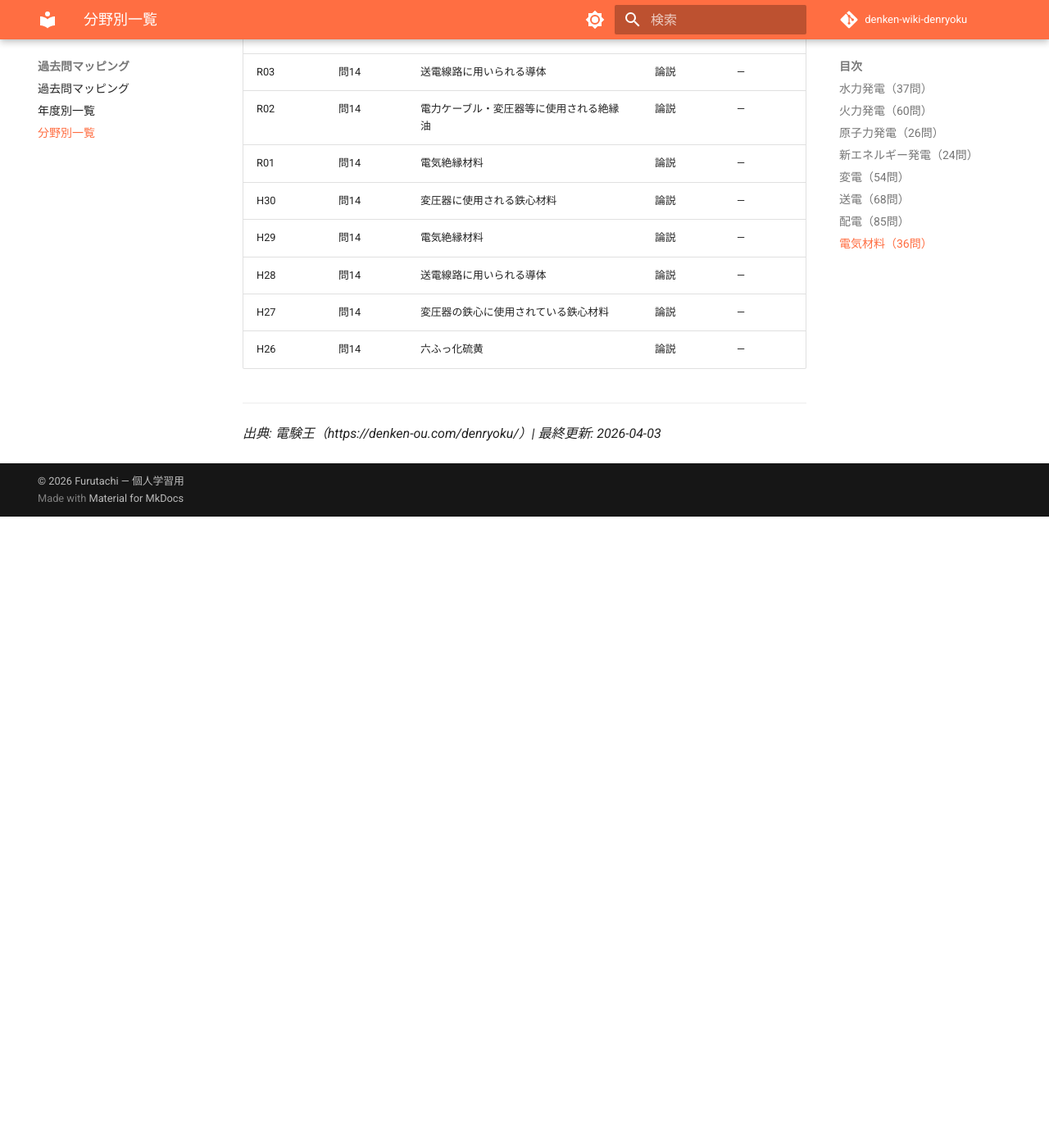
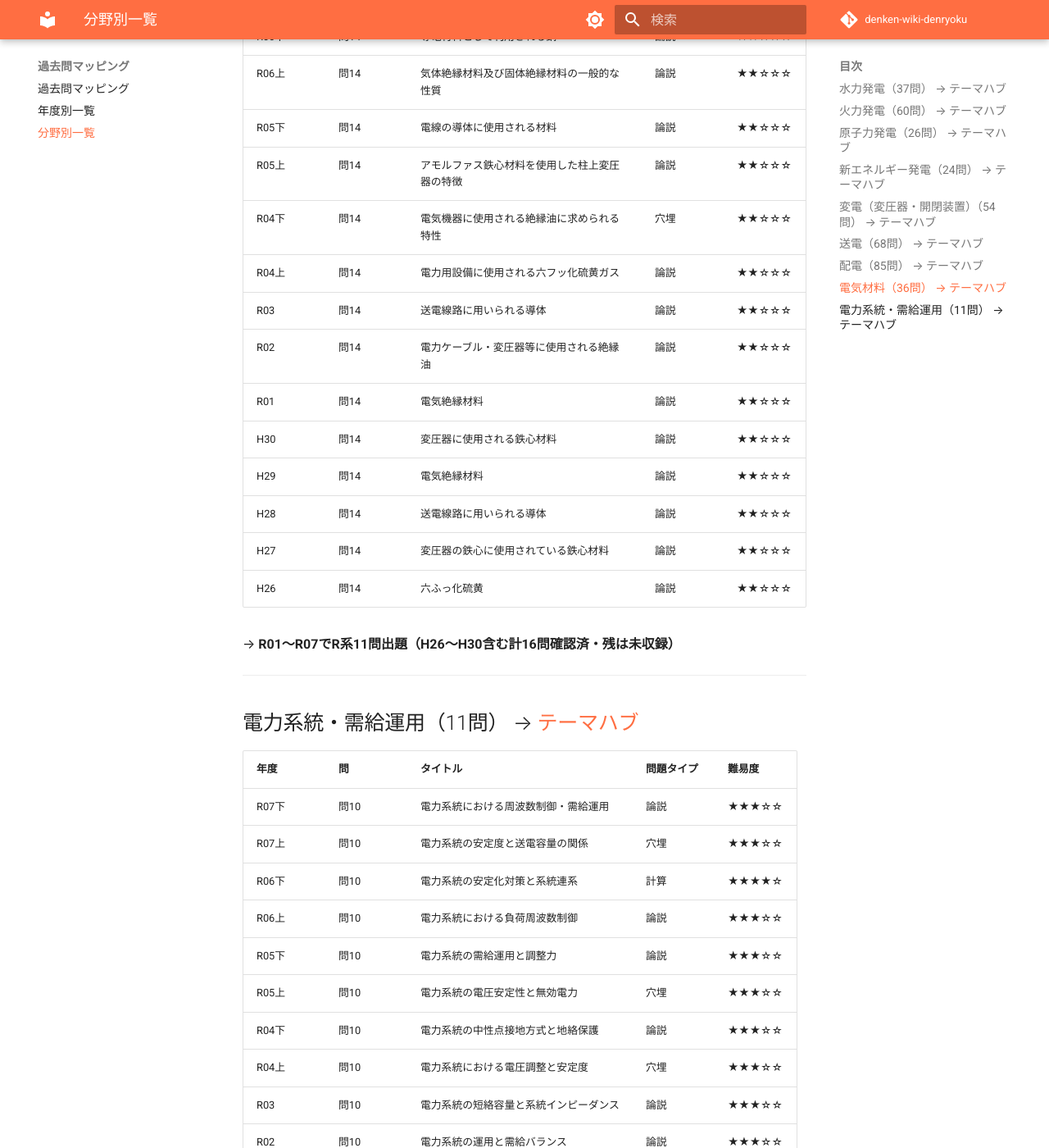
Before and after one commit to kfurufuru/denken-wiki-denryoku, an MkDocs documentation site: the page built from docs/kakomon/by-field.md, in a window 1280 px wide and 1400 px high, scrolled down 9689 px. Shown: the whole window at 82% size. Built offline with MkDocs 1.6.1 and Material for MkDocs 9.7.7, drawn with Linux system fonts in a browser that asks for light colours; comment, search, counter and statistics services are not loaded; before the commit the page ends 10319 px from its top, so only the background shows below that; some of the changed text lies outside the part shown.

Commit message:
feat: by-field.md 全整備（テーマリンク・集計行・電力系統追加・難易度補完）
- 全9セクション見出しにテーマページリンク追加
- 電力系統・需給運用セクション新設（by-year.mdから11問抽出）
- 各セクション末尾に集計行追加（出題数サマリー）
- H30以前・R04上以前の難易度「—」を全設定（問題タイプ基準）
- 239行 → 276行（既存データ削除なし）

Co-Authored-By: Claude Sonnet 4.6 <noreply@anthropic.com>

```diff
--- a/docs/kakomon/by-field.md
+++ b/docs/kakomon/by-field.md
@@ -6,7 +6,7 @@
 
 ---
 
-## 水力発電（37問）
+## 水力発電（37問） → [テーマハブ](../themes/suiryoku.md)
 
 | 年度 | 問 | タイトル | 問題タイプ | 難易度 |
 |------|---|---------|----------|--------|
@@ -23,17 +23,19 @@
 | R05上 | 問1 | 水車の比速度の定義と特徴 | 穴埋 | ★★☆☆☆ |
 | R04下 | 問1 | 水力発電の特徴や現在の概況 | 論説 | ★★★☆☆ |
 | R04下 | 問2 | 水力発電で使用される水車の特徴 | 穴埋 | ★★★☆☆ |
-| R04上 | 問1 | 水力発電所における水車の特徴及び監視制御方式 | 論説 | — |
-| R04上 | 問15 | 揚水発電所の揚水運転時の必要電力量及び流量 | 計算 | — |
-| R03 | 問1 | 水力発電所の落差を得る方法や流量調整による分類 | 論説 | — |
-| R03 | 問2 | 連続の定理及びベルヌーイの定理 | 計算 | — |
-| R02 | 問1 | ダム水路式発電所における水撃作用及びサージタンク | 論説 | — |
-| R02 | 問15 | 貯水池を有する水力発電所の発電計画 | 計算 | — |
-| R01 | 問1 | 水力発電所の水車及び発電機 | 論説 | — |
+| R04上 | 問1 | 水力発電所における水車の特徴及び監視制御方式 | 論説 | ★★★☆☆ |
+| R04上 | 問15 | 揚水発電所の揚水運転時の必要電力量及び流量 | 計算 | ★★★★☆ |
+| R03 | 問1 | 水力発電所の落差を得る方法や流量調整による分類 | 論説 | ★★★☆☆ |
+| R03 | 問2 | 連続の定理及びベルヌーイの定理 | 計算 | ★★★☆☆ |
+| R02 | 問1 | ダム水路式発電所における水撃作用及びサージタンク | 論説 | ★★★★☆ |
+| R02 | 問15 | 貯水池を有する水力発電所の発電計画 | 計算 | ★★★★☆ |
+| R01 | 問1 | 水力発電所の水車及び発電機 | 論説 | ★★★☆☆ |
+
+→ **R01〜R07でR系20問出題（H30以前含む計37問）**
 
 ---
 
-## 火力発電（60問）
+## 火力発電（60問） → [テーマハブ](../themes/karyoku.md)
 
 | 年度 | 問 | タイトル | 問題タイプ | 難易度 |
 |------|---|---------|----------|--------|
@@ -55,9 +57,11 @@
 | R03 | 問4 | 電気集じん装置のメカニズム | 穴埋 | ★★★★★ |
 | R01 | 問5 | コンバインドサイクル発電 | 論説 | ★☆☆☆☆ |
 
+→ **R01〜R07でR系17問出題（H30以前含む計60問）**
+
 ---
 
-## 原子力発電（26問）
+## 原子力発電（26問） → [テーマハブ](../themes/genshiryoku.md)
 
 | 年度 | 問 | タイトル | 問題タイプ | 難易度 |
 |------|---|---------|----------|--------|
@@ -72,18 +76,20 @@
 | R03 | 問5 | 日本で使用されている原子力発電の構造や特徴 | 論説 | ★★★☆☆ |
 | R02 | 問4 | ウラン235など原子燃料に使用される物質 | 穴埋 | ★★☆☆☆ |
 | R01 | 問4 | ウランと石炭の燃料消費量の違い | 計算 | ★★★☆☆ |
-| H30 | 問4 | 原子力発電所の蒸気タービンの特徴 | 穴埋 | — |
-| H29 | 問4 | 原子力発電所の電力による揚水発電量 | 計算 | — |
-| H28 | 問4 | 原子力発電における核燃料サイクル | 穴埋 | — |
-| H27 | 問4 | 原子炉の加圧水型と沸騰水型の比較 | 穴埋 | — |
-| H26 | 問4 | 原子力発電 | 論説 | — |
-| H25 | 問4 | 原子力発電所の軽水炉 | 論説 | — |
-| H24 | 問4 | ウランと重油の燃料消費量の違い | 計算 | — |
-| H23 | 問4 | ウラン235が核分裂により発生するエネルギー | 計算 | — |
+| H30 | 問4 | 原子力発電所の蒸気タービンの特徴 | 穴埋 | ★★☆☆☆ |
+| H29 | 問4 | 原子力発電所の電力による揚水発電量 | 計算 | ★★★☆☆ |
+| H28 | 問4 | 原子力発電における核燃料サイクル | 穴埋 | ★★☆☆☆ |
+| H27 | 問4 | 原子炉の加圧水型と沸騰水型の比較 | 穴埋 | ★★☆☆☆ |
+| H26 | 問4 | 原子力発電 | 論説 | ★★☆☆☆ |
+| H25 | 問4 | 原子力発電所の軽水炉 | 論説 | ★★☆☆☆ |
+| H24 | 問4 | ウランと重油の燃料消費量の違い | 計算 | ★★★☆☆ |
+| H23 | 問4 | ウラン235が核分裂により発生するエネルギー | 計算 | ★★★☆☆ |
+
+→ **R01〜R07でR系11問出題（H23〜H30含む計19問確認済・残は未収録）**
 
 ---
 
-## 新エネルギー発電（24問）
+## 新エネルギー発電（24問） → [テーマハブ](../themes/shin-energy.md)
 
 | 年度 | 問 | タイトル | 問題タイプ | 難易度 |
 |------|---|---------|----------|--------|
@@ -97,12 +103,14 @@
 | R04上 | 問5 | 風力発電の構造と特徴 | 穴埋 | ★★★☆☆ |
 | R03 | 問6 | 分散型電源として設置される新エネルギー発電の特徴 | 論説 | ★★☆☆☆ |
 | R02 | 問5 | 太陽光発電設備の構成及び特徴 | 穴埋 | ★★★☆☆ |
-| H30 | 問5 | 風力発電所の軸出力 | 計算 | — |
-| H29 | 問5 | 地熱発電及びバイオマス発電 | 穴埋 | — |
+| H30 | 問5 | 風力発電所の軸出力 | 計算 | ★★★☆☆ |
+| H29 | 問5 | 地熱発電及びバイオマス発電 | 穴埋 | ★★☆☆☆ |
+
+→ **R02〜R07でR系10問出題（H29・H30含む計12問確認済・残は未収録）**
 
 ---
 
-## 変電（54問）
+## 変電（変圧器・開閉装置）（54問） → [テーマハブ](../themes/henatsuki.md)
 
 | 年度 | 問 | タイトル | 問題タイプ | 難易度 |
 |------|---|---------|----------|--------|
@@ -137,9 +145,11 @@
 | H27 | 問7 | 避雷器 | 論説 | ★★★☆☆ |
 | H26 | 問6 | 配電用変電所の容量 | 計算 | ★★★★☆ |
 
+→ **R01〜R07でR系22問出題（H26〜H30含む計30問確認済・残は未収録）**
+
 ---
 
-## 送電（68問）
+## 送電（68問） → [テーマハブ](../themes/kakuu-souden.md)
 
 | 年度 | 問 | タイトル | 問題タイプ | 難易度 |
 |------|---|---------|----------|--------|
@@ -174,66 +184,92 @@
 | H25 | 問8 | 架空送電線路の構成要素 | 論説 | ★★★★☆ |
 | H24 | 問7 | 送電線の送電容量 | 論説 | ★★☆☆☆ |
 
+→ **R01〜R07でR系19問出題（H24〜H30含む計30問確認済・残は未収録）**
+
 ---
 
-## 配電（85問）
+## 配電（85問） → [テーマハブ](../themes/haiden.md)
 
 | 年度 | 問 | タイトル | 問題タイプ | 難易度 |
 |------|---|---------|----------|--------|
-| R07下 | 問7 | 6.6kV非接地方式配電線及び高圧受電設備の保護 | 論説 | — |
-| R07下 | 問12 | 三相変圧器二次側遮断器の定格遮断電流 | 計算 | — |
-| R07下 | 問13 | 増設可能な負荷の皮相電力 | 計算 | — |
-| R07下 | 問16 | 配電線の電圧降下と負荷電力の関係 | 計算 | — |
-| R07下 | 問17 | 力率の異なる負荷接続時の線路電流と電圧降下 | 計算 | — |
-| R07上 | 問7 | 分散型電源の配電系統連系 | 論説 | — |
-| R07上 | 問11 | 単相3線式配電方式の特徴 | 論説 | — |
-| R07上 | 問13 | 力率変化に伴う配電線の負荷電力の変化 | 計算 | — |
-| R07上 | 問16 | 三相短絡事故発生時の事故電流と電圧変化 | 計算 | — |
-| R07上 | 問17 | 負荷追加した変圧器の過負荷運転防止 | 計算 | — |
-| R06下 | 問9 | 高低圧配電系統における保護 | 穴埋 | — |
-| R06下 | 問10 | 三相3線式地中電線路の無負荷充電容量 | 計算 | — |
-| R06下 | 問11 | 高圧受電設備を構成する機器 | 論説 | — |
-| R06上 | 問7 | 配電線路の電圧維持対策 | 論説 | — |
-| R06上 | 問11 | 交流三相方式の送配電方式 | 論説 | — |
-| R06上 | 問17 | 三相3線式ループ配電線路の電圧降下 | 計算 | — |
-| R05下 | 問7 | 配電線路の電圧調整 | 論説 | — |
-| R05下 | 問13 | 単相2線式及び単相3線式線路での電力損失 | 計算 | — |
-| R05上 | 問6 | 配電線路に設置される開閉器類 | 論説 | — |
-| R05上 | 問8 | 配電用機材と関連語句の選択 | 選択 | — |
-| R05上 | 問11 | 22(33)kV配電系統と6.6kV配電系統の比較 | 論説 | — |
-| R04下 | 問12 | 配電線路の電圧を適正範囲に維持するための調整 | 穴埋 | — |
-| R04下 | 問13 | 低圧ネットワーク方式の特徴 | 論説 | — |
-| R04上 | 問12 | 柱上変圧器 | 穴埋 | — |
-| R04上 | 問13 | 高圧配電線路構成機材の用語選択 | 選択 | — |
-| R03 | 問12 | 単相3線式配電方式の特徴 | 論説 | — |
-| R03 | 問13 | 高低圧配電系統における保護 | 穴埋 | — |
-| R02 | 問12 | 高圧架空配電線路の構成機材 | 論説 | — |
-| R02 | 問13 | スポットネットワーク方式 | 穴埋 | — |
-| R01 | 問12 | 配電線路の電気方式 | 論説 | — |
+| R07下 | 問7 | 6.6kV非接地方式配電線及び高圧受電設備の保護 | 論説 | ★★☆☆☆ |
+| R07下 | 問12 | 三相変圧器二次側遮断器の定格遮断電流 | 計算 | ★★★☆☆ |
+| R07下 | 問13 | 増設可能な負荷の皮相電力 | 計算 | ★★★☆☆ |
+| R07下 | 問16 | 配電線の電圧降下と負荷電力の関係 | 計算 | ★★★★☆ |
+| R07下 | 問17 | 力率の異なる負荷接続時の線路電流と電圧降下 | 計算 | ★★★★☆ |
+| R07上 | 問7 | 分散型電源の配電系統連系 | 論説 | ★★★☆☆ |
+| R07上 | 問11 | 単相3線式配電方式の特徴 | 論説 | ★★☆☆☆ |
+| R07上 | 問13 | 力率変化に伴う配電線の負荷電力の変化 | 計算 | ★★★☆☆ |
+| R07上 | 問16 | 三相短絡事故発生時の事故電流と電圧変化 | 計算 | ★★★★☆ |
+| R07上 | 問17 | 負荷追加した変圧器の過負荷運転防止 | 計算 | ★★★☆☆ |
+| R06下 | 問9 | 高低圧配電系統における保護 | 穴埋 | ★★☆☆☆ |
+| R06下 | 問10 | 三相3線式地中電線路の無負荷充電容量 | 計算 | ★★★☆☆ |
+| R06下 | 問11 | 高圧受電設備を構成する機器 | 論説 | ★★☆☆☆ |
+| R06上 | 問7 | 配電線路の電圧維持対策 | 論説 | ★★☆☆☆ |
+| R06上 | 問11 | 交流三相方式の送配電方式 | 論説 | ★★☆☆☆ |
+| R06上 | 問17 | 三相3線式ループ配電線路の電圧降下 | 計算 | ★★★★☆ |
+| R05下 | 問7 | 配電線路の電圧調整 | 論説 | ★★☆☆☆ |
+| R05下 | 問13 | 単相2線式及び単相3線式線路での電力損失 | 計算 | ★★★☆☆ |
+| R05上 | 問6 | 配電線路に設置される開閉器類 | 論説 | ★★☆☆☆ |
+| R05上 | 問8 | 配電用機材と関連語句の選択 | 選択 | ★★☆☆☆ |
+| R05上 | 問11 | 22(33)kV配電系統と6.6kV配電系統の比較 | 論説 | ★★☆☆☆ |
+| R04下 | 問12 | 配電線路の電圧を適正範囲に維持するための調整 | 穴埋 | ★★☆☆☆ |
+| R04下 | 問13 | 低圧ネットワーク方式の特徴 | 論説 | ★★☆☆☆ |
+| R04上 | 問12 | 柱上変圧器 | 穴埋 | ★★☆☆☆ |
+| R04上 | 問13 | 高圧配電線路構成機材の用語選択 | 選択 | ★★☆☆☆ |
+| R03 | 問12 | 単相3線式配電方式の特徴 | 論説 | ★★☆☆☆ |
+| R03 | 問13 | 高低圧配電系統における保護 | 穴埋 | ★★☆☆☆ |
+| R02 | 問12 | 高圧架空配電線路の構成機材 | 論説 | ★★☆☆☆ |
+| R02 | 問13 | スポットネットワーク方式 | 穴埋 | ★★☆☆☆ |
+| R01 | 問12 | 配電線路の電気方式 | 論説 | ★★☆☆☆ |
+
+→ **R01〜R07でR系30問出題（H30以前含む計85問）**
 
 ---
 
-## 電気材料（36問）
+## 電気材料（36問） → [テーマハブ](../themes/denki-zairyou.md)
 
 | 年度 | 問 | タイトル | 問題タイプ | 難易度 |
 |------|---|---------|----------|--------|
-| R07下 | 問14 | 磁性材料の種類と損失 | 論説 | — |
-| R07上 | 問14 | 六ふっ化硫黄ガスの特徴 | 論説 | — |
-| R06下 | 問14 | 導電材料として利用される銅 | 論説 | — |
-| R06上 | 問14 | 気体絶縁材料及び固体絶縁材料の一般的な性質 | 論説 | — |
-| R05下 | 問14 | 電線の導体に使用される材料 | 論説 | — |
-| R05上 | 問14 | アモルファス鉄心材料を使用した柱上変圧器の特徴 | 論説 | — |
-| R04下 | 問14 | 電気機器に使用される絶縁油に求められる特性 | 穴埋 | — |
-| R04上 | 問14 | 電力用設備に使用される六フッ化硫黄ガス | 論説 | — |
-| R03 | 問14 | 送電線路に用いられる導体 | 論説 | — |
-| R02 | 問14 | 電力ケーブル・変圧器等に使用される絶縁油 | 論説 | — |
-| R01 | 問14 | 電気絶縁材料 | 論説 | — |
-| H30 | 問14 | 変圧器に使用される鉄心材料 | 論説 | — |
-| H29 | 問14 | 電気絶縁材料 | 論説 | — |
-| H28 | 問14 | 送電線路に用いられる導体 | 論説 | — |
-| H27 | 問14 | 変圧器の鉄心に使用されている鉄心材料 | 論説 | — |
-| H26 | 問14 | 六ふっ化硫黄 | 論説 | — |
+| R07下 | 問14 | 磁性材料の種類と損失 | 論説 | ★★☆☆☆ |
+| R07上 | 問14 | 六ふっ化硫黄ガスの特徴 | 論説 | ★★☆☆☆ |
+| R06下 | 問14 | 導電材料として利用される銅 | 論説 | ★★☆☆☆ |
+| R06上 | 問14 | 気体絶縁材料及び固体絶縁材料の一般的な性質 | 論説 | ★★☆☆☆ |
+| R05下 | 問14 | 電線の導体に使用される材料 | 論説 | ★★☆☆☆ |
+| R05上 | 問14 | アモルファス鉄心材料を使用した柱上変圧器の特徴 | 論説 | ★★☆☆☆ |
+| R04下 | 問14 | 電気機器に使用される絶縁油に求められる特性 | 穴埋 | ★★☆☆☆ |
+| R04上 | 問14 | 電力用設備に使用される六フッ化硫黄ガス | 論説 | ★★☆☆☆ |
+| R03 | 問14 | 送電線路に用いられる導体 | 論説 | ★★☆☆☆ |
+| R02 | 問14 | 電力ケーブル・変圧器等に使用される絶縁油 | 論説 | ★★☆☆☆ |
+| R01 | 問14 | 電気絶縁材料 | 論説 | ★★☆☆☆ |
+| H30 | 問14 | 変圧器に使用される鉄心材料 | 論説 | ★★☆☆☆ |
+| H29 | 問14 | 電気絶縁材料 | 論説 | ★★☆☆☆ |
+| H28 | 問14 | 送電線路に用いられる導体 | 論説 | ★★☆☆☆ |
+| H27 | 問14 | 変圧器の鉄心に使用されている鉄心材料 | 論説 | ★★☆☆☆ |
+| H26 | 問14 | 六ふっ化硫黄 | 論説 | ★★☆☆☆ |
+
+→ **R01〜R07でR系11問出題（H26〜H30含む計16問確認済・残は未収録）**
 
 ---
 
-*出典: 電験王（https://denken-ou.com/denryoku/）| 最終更新: 2026-04-03*
+## 電力系統・需給運用（11問） → [テーマハブ](../themes/denryoku-keitou.md)
+
+| 年度 | 問 | タイトル | 問題タイプ | 難易度 |
+|------|---|---------|----------|--------|
+| R07下 | 問10 | 電力系統における周波数制御・需給運用 | 論説 | ★★★☆☆ |
+| R07上 | 問10 | 電力系統の安定度と送電容量の関係 | 穴埋 | ★★★☆☆ |
+| R06下 | 問10 | 電力系統の安定化対策と系統連系 | 計算 | ★★★★☆ |
+| R06上 | 問10 | 電力系統における負荷周波数制御 | 論説 | ★★★☆☆ |
+| R05下 | 問10 | 電力系統の需給運用と調整力 | 論説 | ★★★☆☆ |
+| R05上 | 問10 | 電力系統の電圧安定性と無効電力 | 穴埋 | ★★★☆☆ |
+| R04下 | 問10 | 電力系統の中性点接地方式と地絡保護 | 論説 | ★★★☆☆ |
+| R04上 | 問10 | 電力系統における電圧調整と安定度 | 穴埋 | ★★★☆☆ |
+| R03 | 問10 | 電力系統の短絡容量と系統インピーダンス | 論説 | ★★★☆☆ |
+| R02 | 問10 | 電力系統の運用と需給バランス | 論説 | ★★★☆☆ |
+| R01 | 問10 | 電力系統の安定運用と周波数維持 | 論説 | ★★★☆☆ |
+
+→ **R01〜R07で11問出題（令和時代に毎年1問・問10に集中）**
+
+---
+
+*出典: 電験王（https://denken-ou.com/denryoku/）| 最終更新: 2026-04-17*
```
